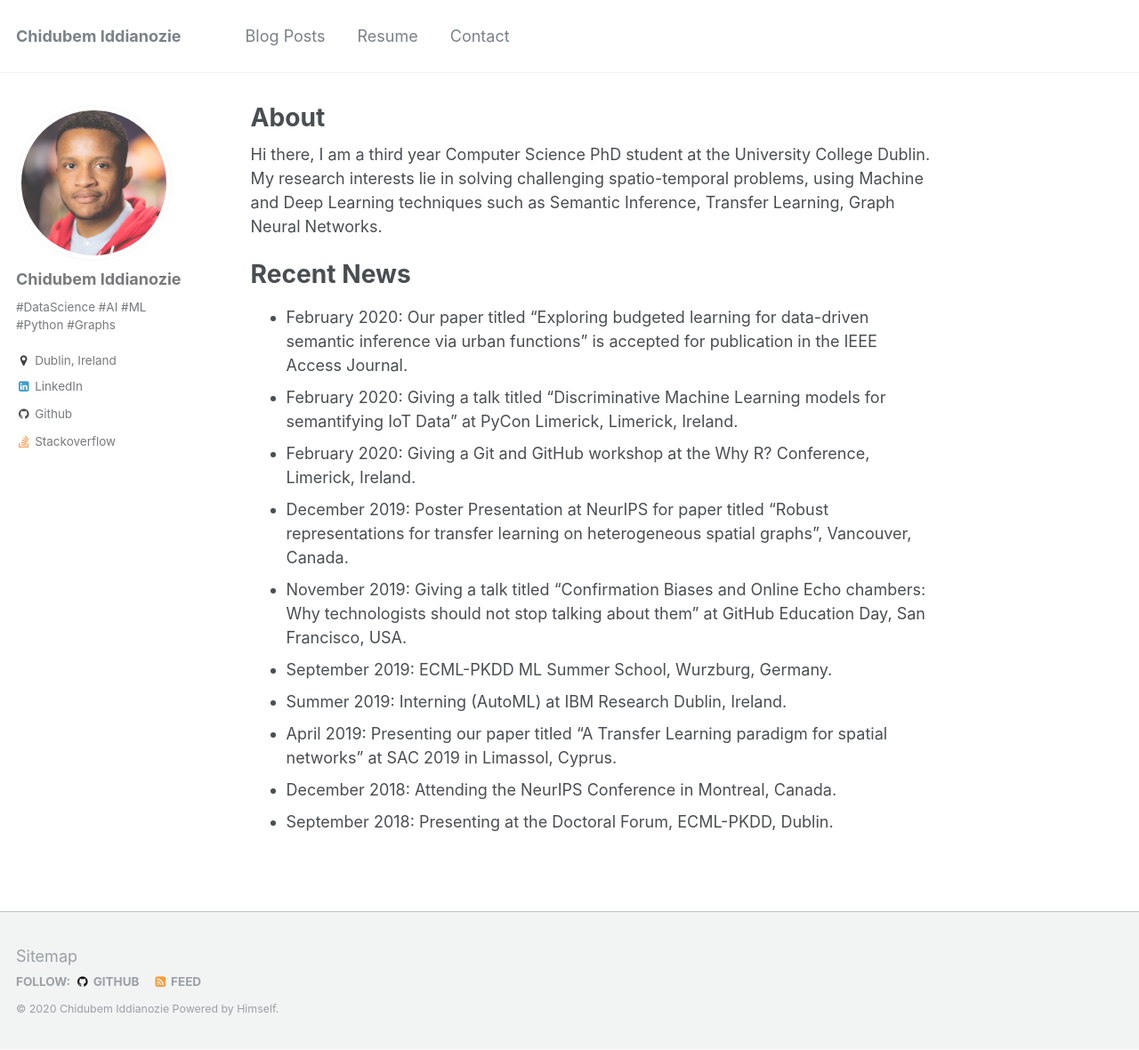
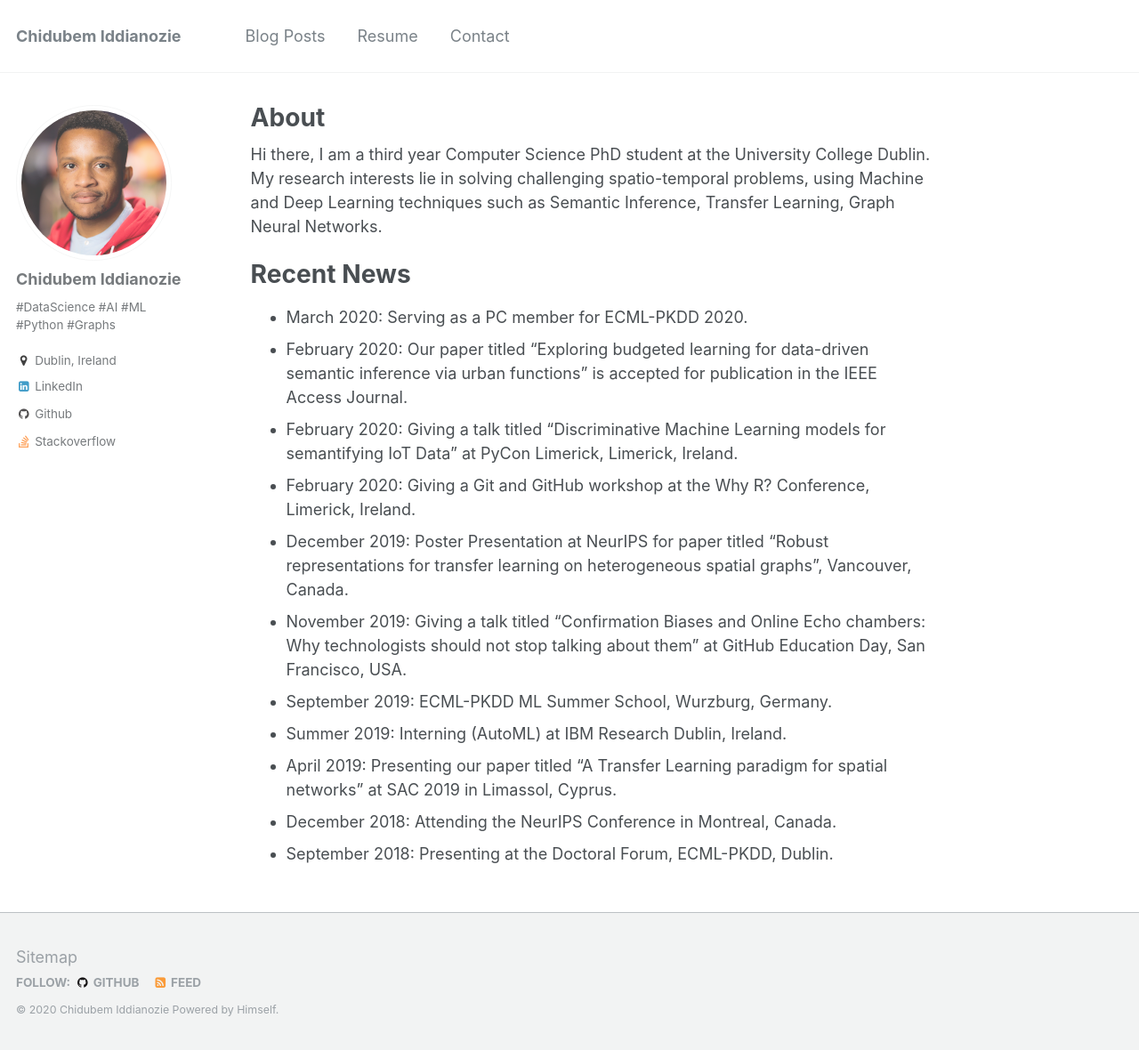
Before and after one commit to chiddianozie/chidubem-iddianozie, a Jekyll site: the page built from _pages/about.md, in a window 1280 px wide and 1180 px high. Shown: the whole window at 89% size. Built offline with Jekyll 4.4.1, drawn with Linux system fonts in a browser that asks for light colours.

Commit message:
updated about

```diff
--- a/_pages/about.md
+++ b/_pages/about.md
@@ -12,6 +12,7 @@ Hi there, I am a third year Computer Science PhD student at the University Colle
 
 
 # Recent News
+- March 2020: Serving as a PC member for ECML-PKDD 2020.
 - February 2020: Our paper titled "Exploring budgeted learning for data-driven semantic inference via urban functions" is accepted for publication in the IEEE Access Journal.
 - February 2020: Giving a talk titled "Discriminative Machine Learning models for semantifying IoT Data" at PyCon Limerick, Limerick, Ireland.
 - February 2020: Giving a Git and GitHub workshop at the Why R? Conference, Limerick, Ireland.
```
